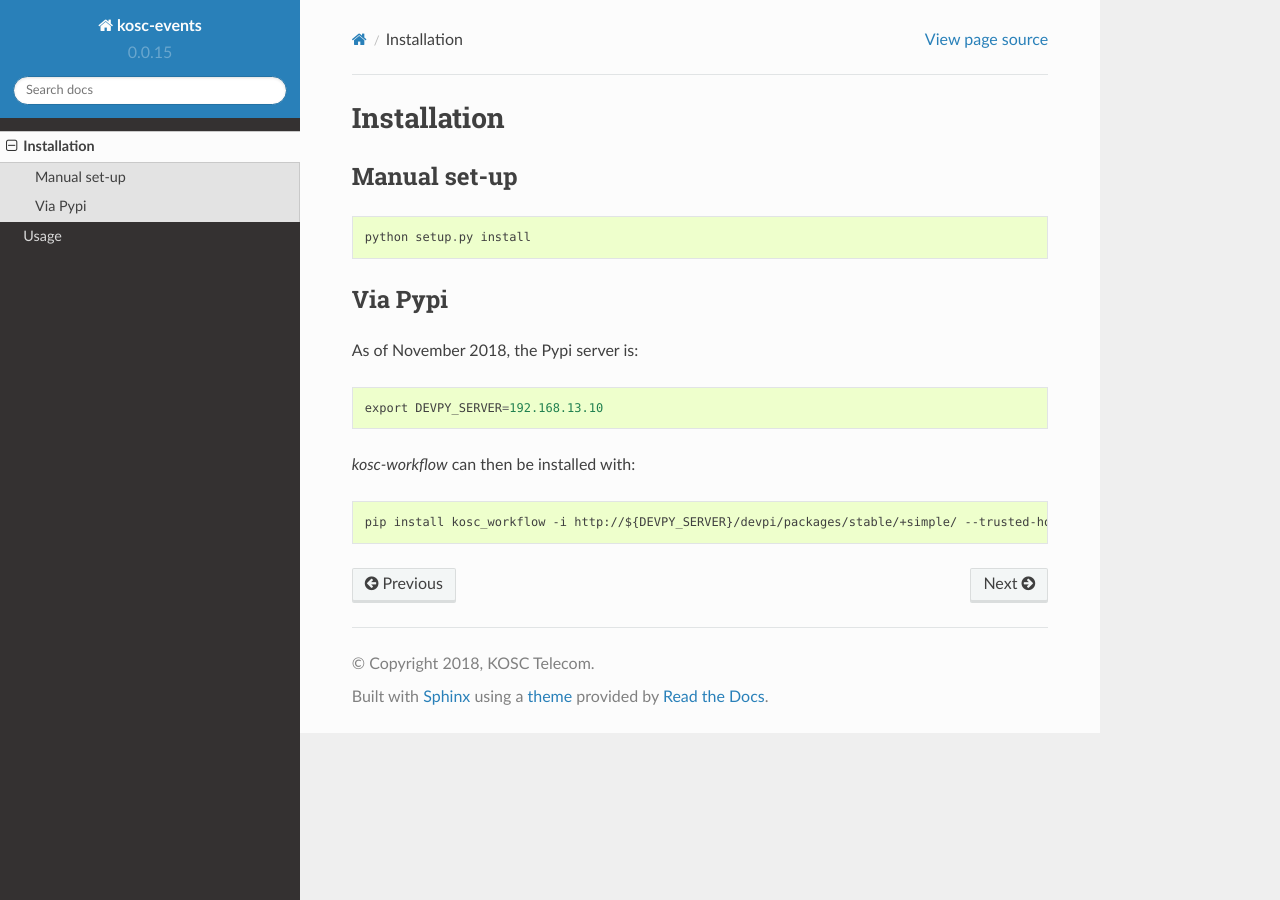
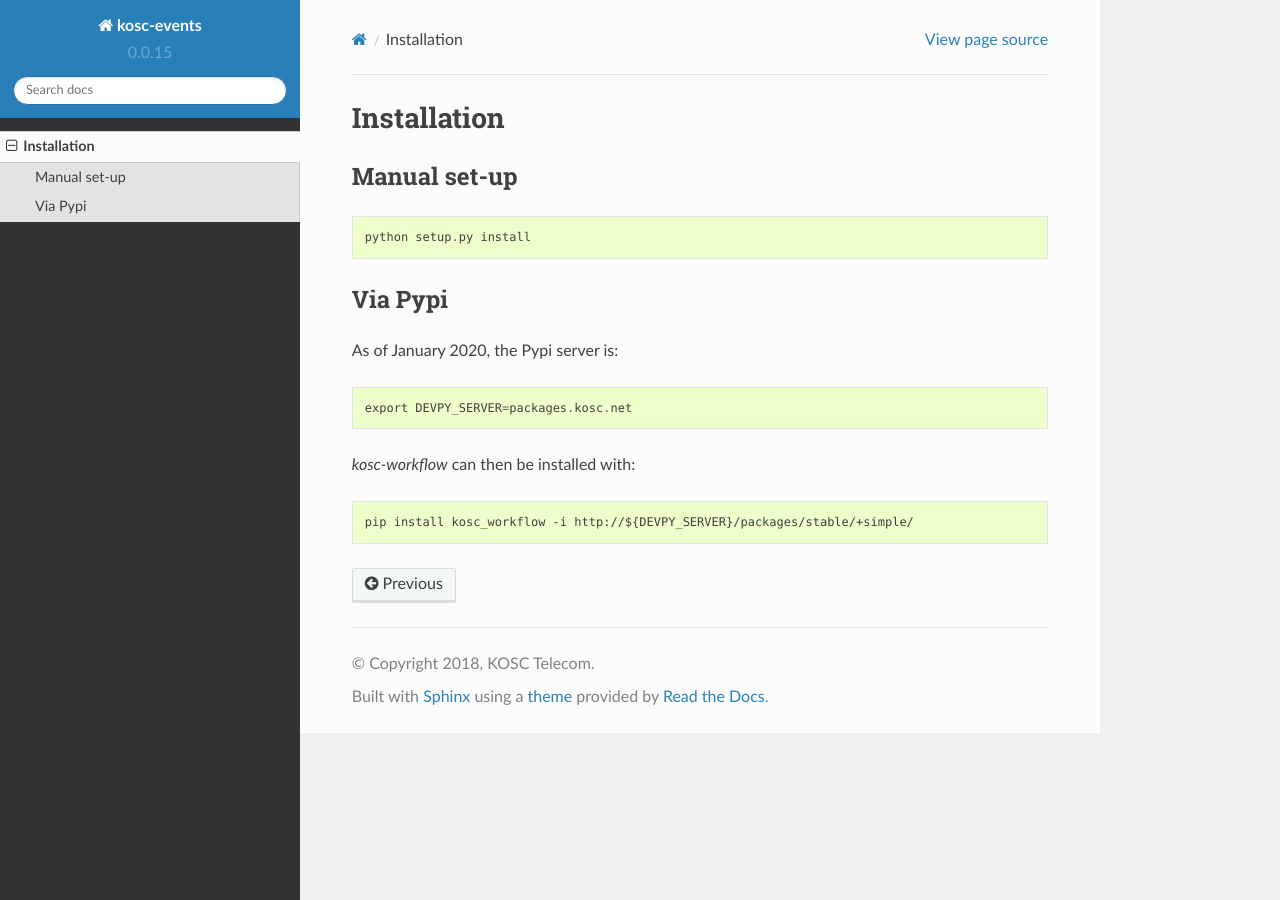
Before and after one commit to kosctelecom/pieuvre, a Sphinx documentation site: the page built from docs/install.rst, in a window 1280 px wide. Built offline with Sphinx 7.4.7 and the Read the Docs theme 2.0.0, drawn with Linux system fonts in a browser that asks for light colours.

Commit message:
Update doc

```diff
--- a/docs/index.rst
+++ b/docs/index.rst
@@ -11,7 +10,6 @@ Contents:
    :maxdepth: 2
 
    install.rst
-   usage.rst
 
 
 Indices and tables
--- a/docs/install.rst
+++ b/docs/install.rst
@@ -12,10 +12,10 @@ Manual set-up
 Via Pypi
 ~~~~~~~~
 
-As of November 2018, the Pypi server is: ::
+As of January 2020, the Pypi server is: ::
 
-    export DEVPY_SERVER=192.168.13.10
+    export DEVPY_SERVER=packages.kosc.net
 
 `kosc-workflow` can then be installed with: ::
 
-    pip install kosc_workflow -i http://${DEVPY_SERVER}/devpi/packages/stable/+simple/ --trusted-host ${DEVPY_SERVER}
+    pip install kosc_workflow -i http://${DEVPY_SERVER}/packages/stable/+simple/
```
Also changed, not shown: other parts of docs/index.rst (+1 -2 lines), docs/usage.rst (deleted, +0 -50 lines).
